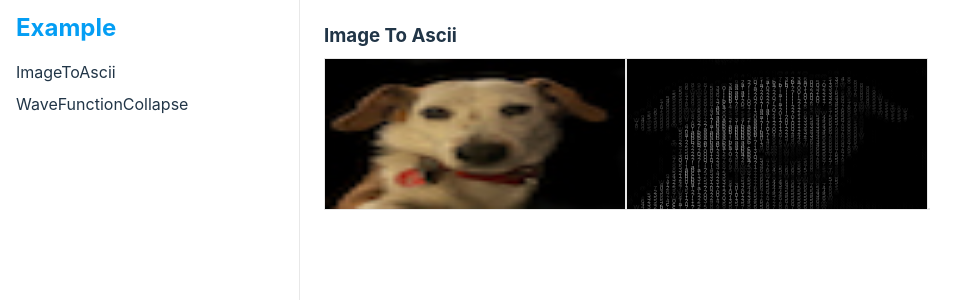
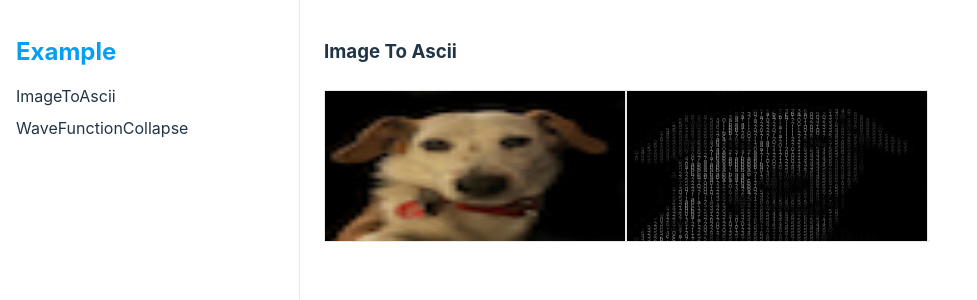
Before and after one commit to kaidu1982/CodingTrain, a Vue app: page /#/imageToAscii in a window 1280 px wide. Shown: the top 300 px of the page, without its empty margins (0-977 px from the left). Built offline with nearby package versions, Linux system fonts and the light colour scheme.

Commit message:
modify design

```diff
--- a/src/layout/SideBar.vue
+++ b/src/layout/SideBar.vue
@@ -18,7 +18,7 @@ import { routerPush } from '@/router.js';
     height: 100vh;
     display: flex;
     flex-direction: column;
-    padding: 0 16px;
+    padding: 24px 16px;
     overflow-y: auto;
     overflow-x: hidden;
     border-right: 1px solid #e8e8e8;
--- a/src/pages/ImageToAscii.vue
+++ b/src/pages/ImageToAscii.vue
@@ -115,7 +115,9 @@ onMounted(async () => {
 .image-to-ascii {
     display: flex;
     flex-direction: column;
-
+    h3 {
+        margin: 16px 0;
+    }
     .photo-list {
         div,
         canvas {
```
Also changed, not shown: 1 other file (tests, documents, lock files or other folders).
